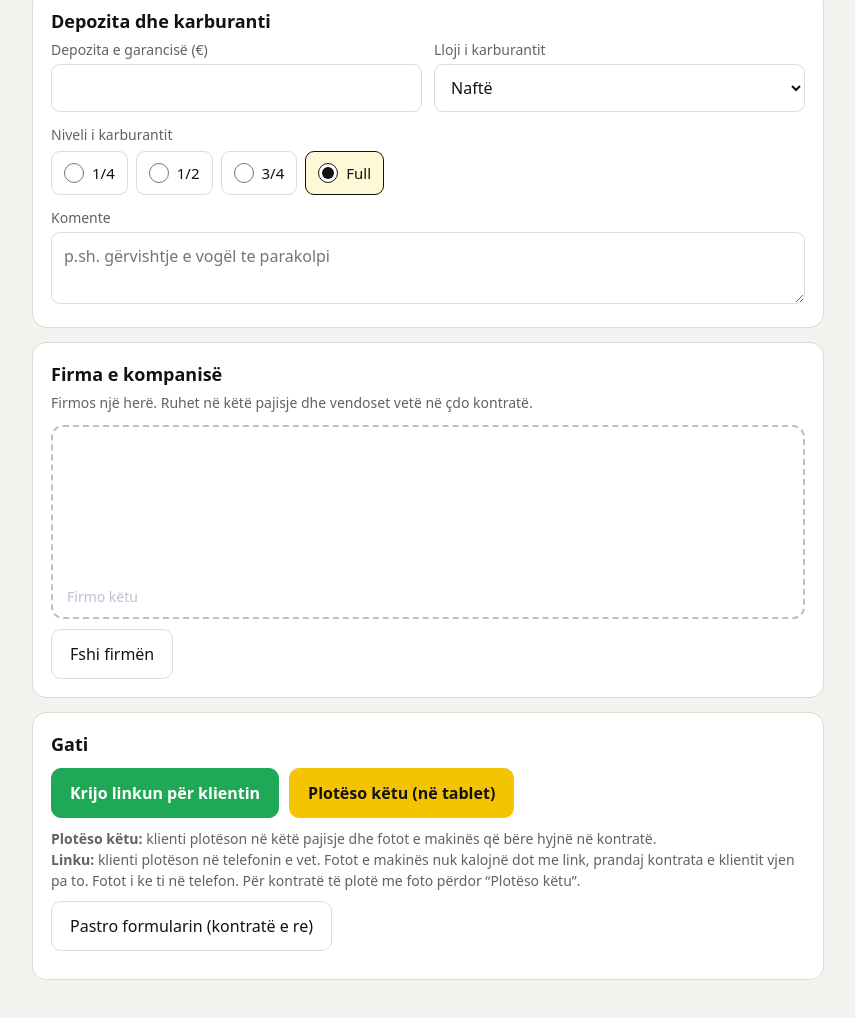
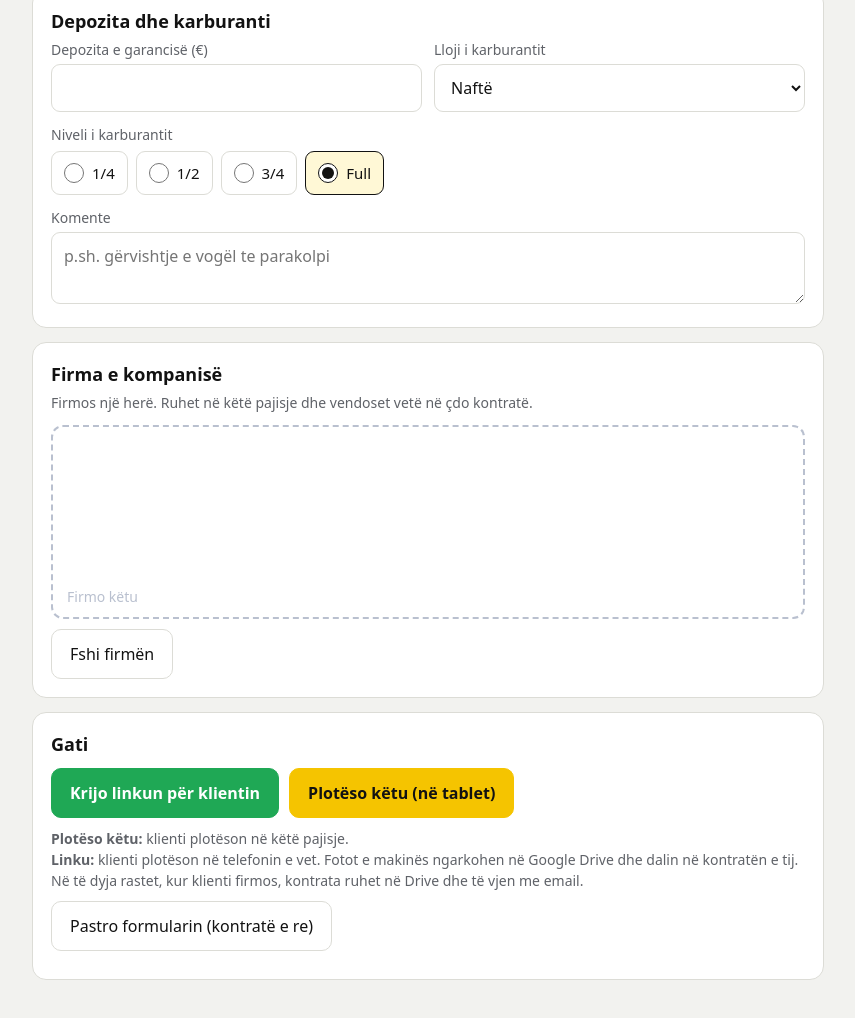
Before and after one commit to erikoleci/perfectcarkontrata-, a plain HTML site: page index.html in a window 1280 px wide. Shown: the part 1868-2886 px from the top of the page, without its empty margins (212-1067 px from the left). Drawn offline with Linux system fonts and the light colour scheme.

Commit message:
Lidhja me Google Apps Script (Drive + Email)
Co-Authored-By: Claude Opus 5.5 <noreply@anthropic.com>
Claude-Session: https://claude.ai/code/session_01Ltw9WHJtFZ6NpHjn7A47uE

```diff
--- a/index.html
+++ b/index.html
@@ -324,7 +324,7 @@ const CO = {
   web: "perfectcarrentaltirana.com",
   pastrimi: 10,                      // € për makinë të pa larë
   // Linku i Google Apps Script (Deploy → Web app). Bosh = pa ruajtje automatike.
-  api: "",
+  api: "https://script.google.com/macros/s/AKfycbxMCenbGhhdBazor2c83G8wgqKCIR9EO5kLIDGT_tfGz2ZYJfrpvfolGlL2ZC-zyU3KRA/exec",
   key: "pcr-2026-kontrata"           // i njëjtë me KEY te Code.gs
 };
 /* ========================================================= */
```
